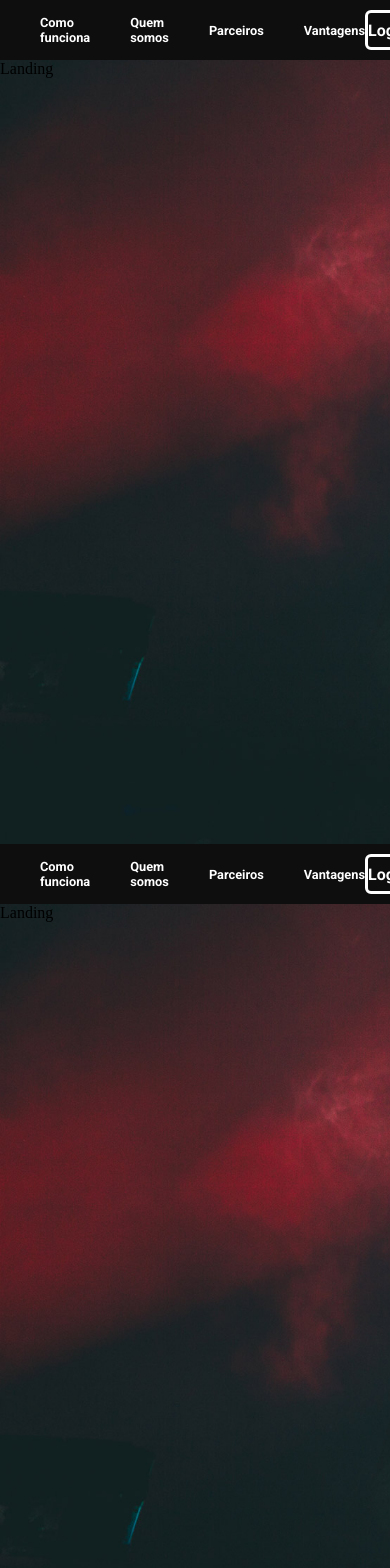
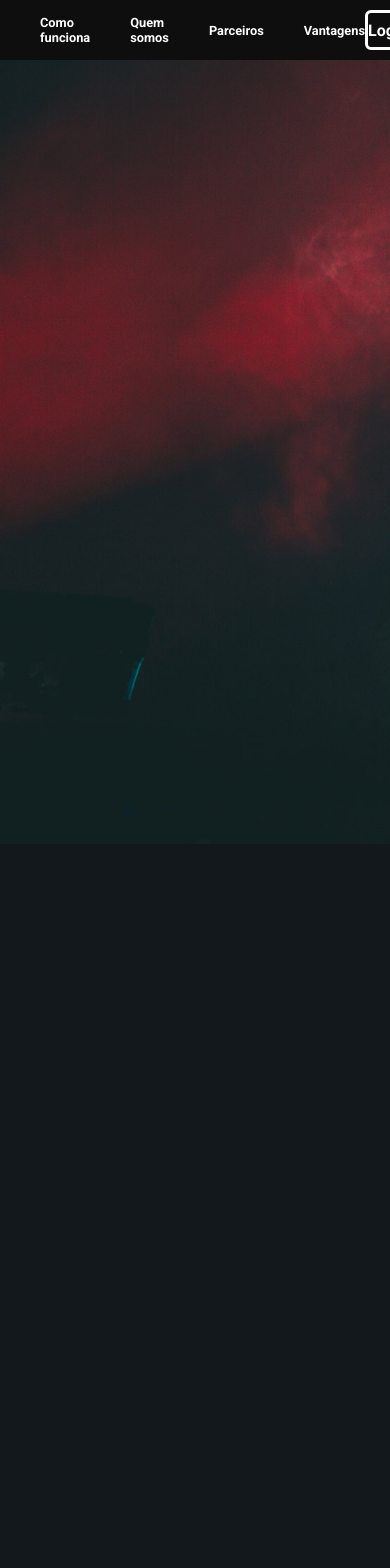
Before and after one commit to joaopealves/hackatonProject, a React (Create React App) app in the folder web/: page / in a window 390 px wide. Shown: the top 1568 px of the page. Built offline with nearby package versions, Linux system fonts and the light colour scheme; the HTML template or start-up script is replaced by a standard one.

Commit message:
fix responsivy bug

```diff
--- a/web/public/index.html
+++ b/web/public/index.html
@@ -5,14 +5,6 @@
     <link rel="icon" href="%PUBLIC_URL%/favicon.ico" />
     <meta name="viewport" content="width=device-width, initial-scale=1" />
     <meta name="theme-color" content="#000000" />
-    <meta
-      name="description"
-      content="Web site created using create-react-app"
-    />
-
-    <link rel="apple-touch-icon" href="%PUBLIC_URL%/logo192.png" />
-
-    <link rel="manifest" href="%PUBLIC_URL%/manifest.json" />
 
     <title>Music App</title>
   </head>
--- a/web/src/App.js
+++ b/web/src/App.js
@@ -1,6 +1,7 @@
 import React from 'react';
 
 import './global.css';
+import HowWork from './pages/howWork';
 import Landing from './pages/landing';
 
 function App() {
@@ -10,7 +11,7 @@ function App() {
         <Landing />
       </div>
       <div className="body">
-        <Landing />
+        <HowWork />
       </div>
     </>
   );
--- a/web/src/components/navbar/styles/styles.css
+++ b/web/src/components/navbar/styles/styles.css
@@ -1,7 +1,7 @@
 @import url('https://fonts.googleapis.com/css2?family=Roboto:ital,wght@0,500;0,700;1,300&display=swap');
 
 .navbar {
-  width: 90wh;
+  width: 100wh;
   height: 60px;
   background-color: rgb(13, 14, 13);
   display: flex;
--- a/web/src/global.css
+++ b/web/src/global.css
@@ -4,15 +4,24 @@
   box-sizing: border-box;
 }
 
-body {
-  width: 90vw;
+.body {
+  background-color: #13181d;
+
+  width: 100vw;
   height: 100vh;
-  background-color: #13181d;
+  display: flex;
+  font: 700 0.8rem 'Roboto';
 }
 
 .landingBody {
   width: 100vw;
   height: 100vh;
+
   background-image: url('./assets/background.jpg');
   background-size: cover;
 }
+
+.bodyBackground {
+  width: 1920px;
+  height: 1190px;
+}
--- /dev/null
+++ b/web/src/pages/howWork.css
@@ -0,0 +1,5 @@
+.container {
+  width: 100px;
+  height: 100px;
+  background-color: aqua;
+}
--- /dev/null
+++ b/web/src/pages/howWork.js
@@ -0,0 +1,9 @@
+import React from 'react';
+
+export default function HowWork() {
+  return (
+    <div>
+      <div className="container"></div>
+    </div>
+  );
+}
--- a/web/src/pages/landing.js
+++ b/web/src/pages/landing.js
@@ -1,11 +1,11 @@
 import React from 'react';
 import Navbar from '../components/navbar/index';
+import '../global.css';
 
 export default function Landing() {
   return (
     <div className="landingBody">
       <Navbar />
-      <p>Landing</p>
     </div>
   );
 }
```
